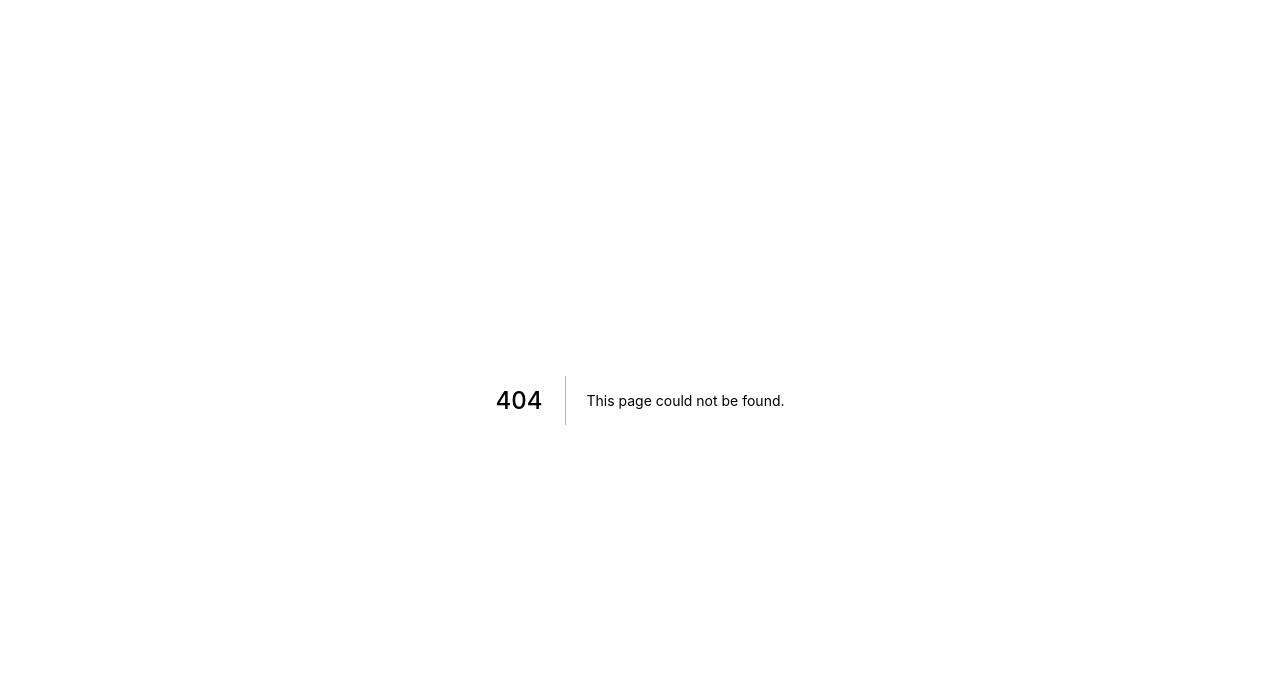
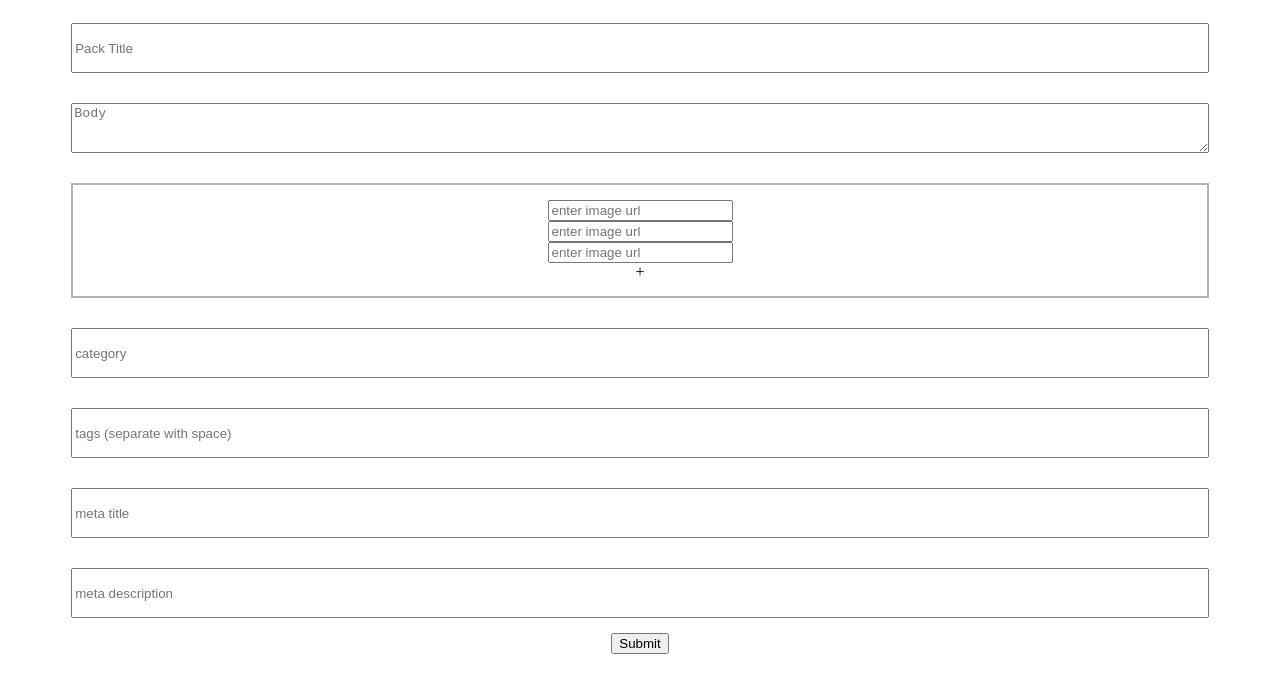
Before and after one commit to itsseanl/ultimatestarterpacks, a Next.js app: page /admin in a window 1280 px wide. Before the commit this address had no page. Shown: the top 692 px of the page. Built offline with nearby package versions, Linux system fonts and the light colour scheme.

Commit message:
began setting up admin portal

```diff
--- a/components/Header.tsx
+++ b/components/Header.tsx
@@ -13,9 +13,13 @@ const Header = () => {
 			</Head>
 			<header>
 				<div className="top">
+					<a href="https://www.instagram.com/u.starterpacks/">
 						<FaInstagram />
+					</a>
 					<img src="/usplogo.png" />
+					<a href="https://www.facebook.com/Ultimate-Starter-Packs-536497133548445/">
 						<FaFacebookSquare />
+					</a>
 				</div>
 				<div className="bottom">
 					<p>We research the top recommended products so you don't have to!</p>
--- /dev/null
+++ b/components/InputRepeater.tsx
@@ -0,0 +1,15 @@
+import react, { useState } from "react";
+
+const InputRepeater = ({ images }) => {
+	const [imgArray, setImgArray] = useState(images);
+	console.log(images);
+
+	return (
+		<>
+			{imgArray.map((map, index) => {
+				return <input key={map + index} placeholder="enter image url"></input>;
+			})}
+		</>
+	);
+};
+export default InputRepeater;
--- /dev/null
+++ b/pages/admin/index.tsx
@@ -0,0 +1,76 @@
+import react, { useState, useEffect } from "react";
+import InputRepeater from "../../components/InputRepeater";
+const Admin = () => {
+	const [images, setImages] = useState([1, 2, 3]);
+	const [imgLength, setImgLength] = useState(3);
+	const likes = 0;
+
+	useEffect(() => {
+		let newArray = images;
+		newArray.push(newArray.length + 1);
+		console.log(newArray);
+		setImages(newArray);
+	}, [imgLength]);
+	const handleAddClick = () => {
+		setImgLength(imgLength + 1);
+	};
+
+	return (
+		<>
+			<div className="custom-wrapper">
+				<form>
+					<input placeholder="Pack Title"></input>
+					<textarea placeholder="Body"></textarea>
+					<div className="images">
+						<InputRepeater images={images} />
+						<div onClick={handleAddClick}>+</div>
+					</div>
+					<input placeholder="category"></input>
+					<input placeholder="tags (separate with space)"></input>
+					<input placeholder="meta title"></input>
+					<input placeholder="meta description"></input>
+					<button type="submit">Submit</button>
+				</form>
+			</div>
+			<style jsx>{`
+				* {
+					box-sizing: border-box;
+				}
+				form {
+					display: flex;
+					flex-direction: column;
+					justify-content: center;
+					align-items: center;
+					width: 90%;
+					left: 0;
+					right: 0;
+					margin: auto;
+				}
+				input,
+				textarea,
+				images input {
+					width: 100%;
+					margin: 15px;
+					height: 50px;
+				}
+				.images {
+					border: 2px solid rgba(0, 0, 0, 0.3);
+					display: flex;
+					flex-direction: column;
+					justify-content: center;
+					align-items: center;
+					width: 100%;
+					padding: 15px;
+					margin: 15px auto;
+				}
+				.images button {
+					display: flex;
+					align-self: flex-end;
+					width: 100px;
+					justify-content: center;
+				}
+			`}</style>
+		</>
+	);
+};
+export default Admin;
```
Also changed, not shown: components/Packs.tsx (+7 -7 lines), pages/api/addPack.js (added). Lines whose indentation alone changed are shown as unchanged.
